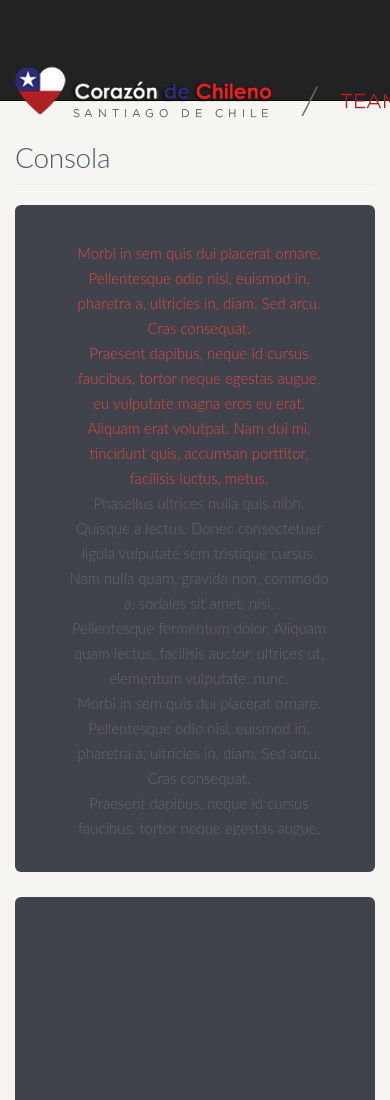
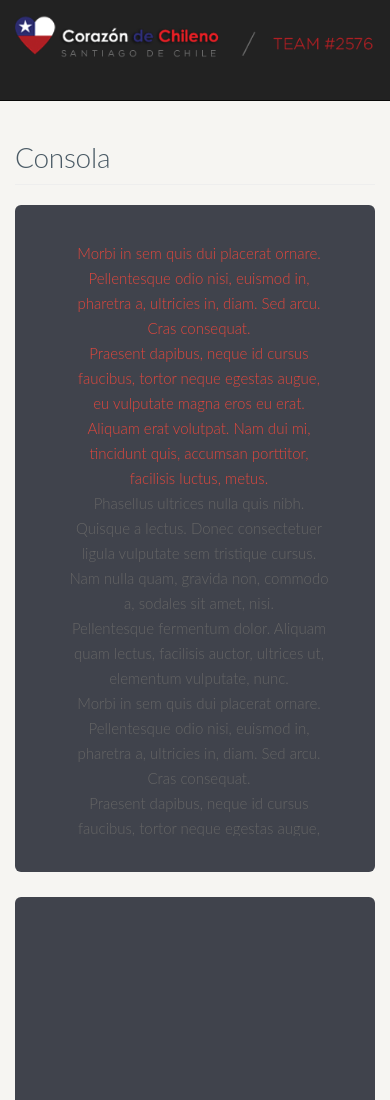
Before and after one commit to chico-arduino/CDCH-Web-Project, a plain HTML site: page index.html in a window 390 px wide. Shown: the top 1100 px of the page. Drawn offline with Linux system fonts and the light colour scheme.

Commit message:
Update index.html
Responsive

```diff
--- a/index.html
+++ b/index.html
@@ -22,21 +22,19 @@
     <nav class="navbar navbar-inverse navbar-fixed-top" role="navigation">
         <div class="container">
             <div class="navbar-header">
-
+                <a class="navbar-brand raw " href=""><img class="img-responsive img3" src="imgs/logo.png"></a>
                 <a class="navbar-brand" href="#"></a>
-                <a class="navbar-brand raw" href=""><img src="imgs/logo.png"></a>
                 <br><br/>
                 <br><br/>
             </div>
-
         </div>
     </nav>
 
     <div class="container">
                  <br><br/>
-                 <br><br/>
         <div class="row">
             <div class="col-lg-12">
+                <br><br/>
                 <h1 class="page-header">Consola
                     <small></small>
                 </h1>
```
